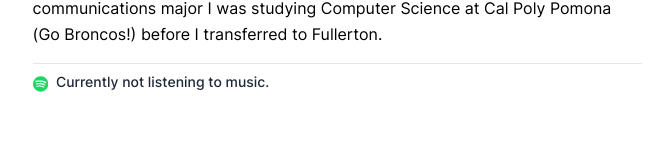
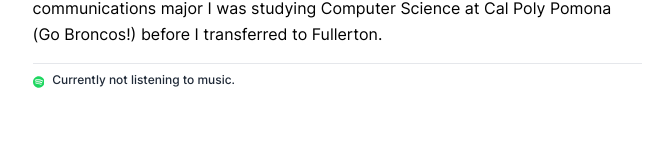
Before and after one commit to luciovilla/luciovilla.com, a Next.js app: page / in a window 1280 px wide. Shown: the part 4211-4373 px from the top of the page, without its empty margins (137-806 px from the left). Built offline with nearby package versions, Linux system fonts and the light colour scheme; no server answers.

Commit message:
update now playing text

```diff
--- a/components/NowPlaying.js
+++ b/components/NowPlaying.js
@@ -8,7 +8,7 @@ export default function NowPlaying() {
     <div>
       {data?.artist && <div className="text-xs mb-1 text-gray-600">Currently listening to:</div>}
       <div className="flex flex-row-reverse sm:flex-row mb-8 space-x-0 sm:space-x-2 w-full">
-        <svg className="h-4 w-4 ml-auto mt-1" viewBox="0 0 168 168">
+        <svg className="h-3 w-3 ml-auto mt-1" viewBox="0 0 168 168">
           <path
             fill="#1ED760"
             d="M83.996.277C37.747.277.253 37.77.253 84.019c0 46.251 37.494 83.741 83.743 83.741 46.254 0 83.744-37.49 83.744-83.741 0-46.246-37.49-83.738-83.745-83.738l.001-.004zm38.404 120.78a5.217 5.217 0 01-7.18 1.73c-19.662-12.01-44.414-14.73-73.564-8.07a5.222 5.222 0 01-6.249-3.93 5.213 5.213 0 013.926-6.25c31.9-7.291 59.263-4.15 81.337 9.34 2.46 1.51 3.24 4.72 1.73 7.18zm10.25-22.805c-1.89 3.075-5.91 4.045-8.98 2.155-22.51-13.839-56.823-17.846-83.448-9.764-3.453 1.043-7.1-.903-8.148-4.35a6.538 6.538 0 014.354-8.143c30.413-9.228 68.222-4.758 94.072 11.127 3.07 1.89 4.04 5.91 2.15 8.976v-.001zm.88-23.744c-26.99-16.031-71.52-17.505-97.289-9.684-4.138 1.255-8.514-1.081-9.768-5.219a7.835 7.835 0 015.221-9.771c29.581-8.98 78.756-7.245 109.83 11.202a7.823 7.823 0 012.74 10.733c-2.2 3.722-7.02 4.949-10.73 2.739z"
@@ -25,7 +25,7 @@ export default function NowPlaying() {
               {data.title}
             </a>
           ) : (
-            <p className="text-gray-800 dark:text-gray-200 font-medium text-sm">
+            <p className="text-gray-800 dark:text-gray-200 font-medium text-xs">
               Currently not listening to music.
             </p>
           )}
```
